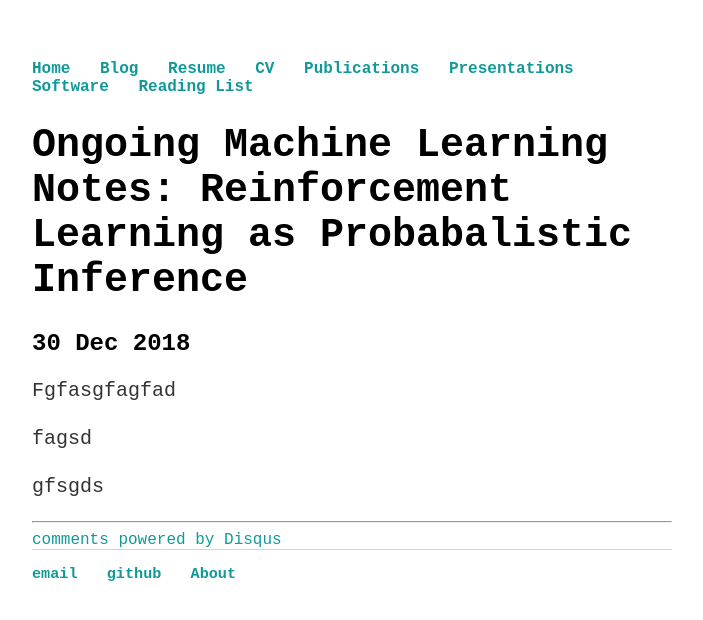
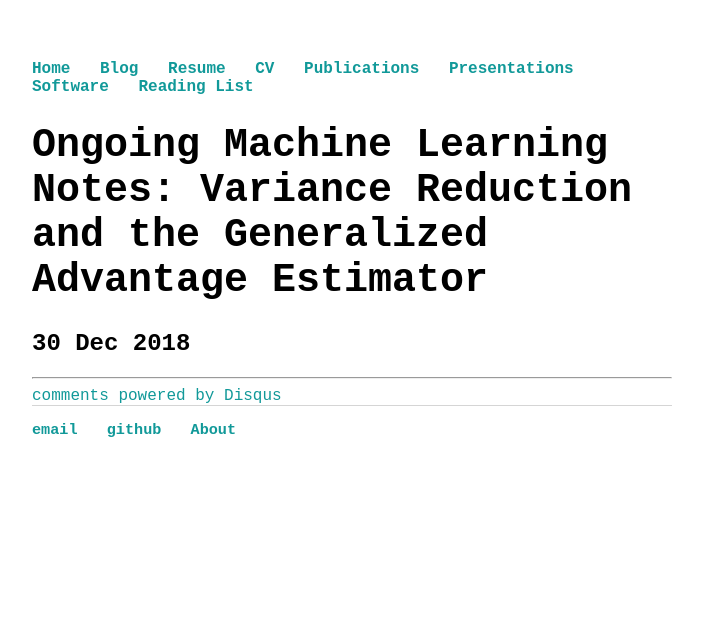
Before and after one commit to WilderLavington/old_web_page, a Jekyll site: the page built from _posts/2018-12-30-wilder-lavington-machine-learning-notes-p2.md, in a window 1280 px wide. Shown: the top 620 px of the page, without its empty margins (288-991 px from the left). Built offline with Jekyll 4.4.1, drawn with Linux system fonts in a browser that asks for light colours; comment, search, counter and statistics services are not loaded.

Commit message:
Update 2018-12-30-wilder-lavington-machine-learning-notes-p2.md

```diff
--- a/_posts/2018-12-30-wilder-lavington-machine-learning-notes-p2.md
+++ b/_posts/2018-12-30-wilder-lavington-machine-learning-notes-p2.md
@@ -1,12 +1,5 @@
 ---
 layout: post
-title: "Ongoing Machine Learning Notes: Reinforcement Learning as Probabalistic Inference"
+title: "Ongoing Machine Learning Notes: Variance Reduction and the Generalized Advantage Estimator"
 date: 2018-12-30
 ---
-
-Fgfasgfagfad
-
-fagsd
-
-
-gfsgds
```
